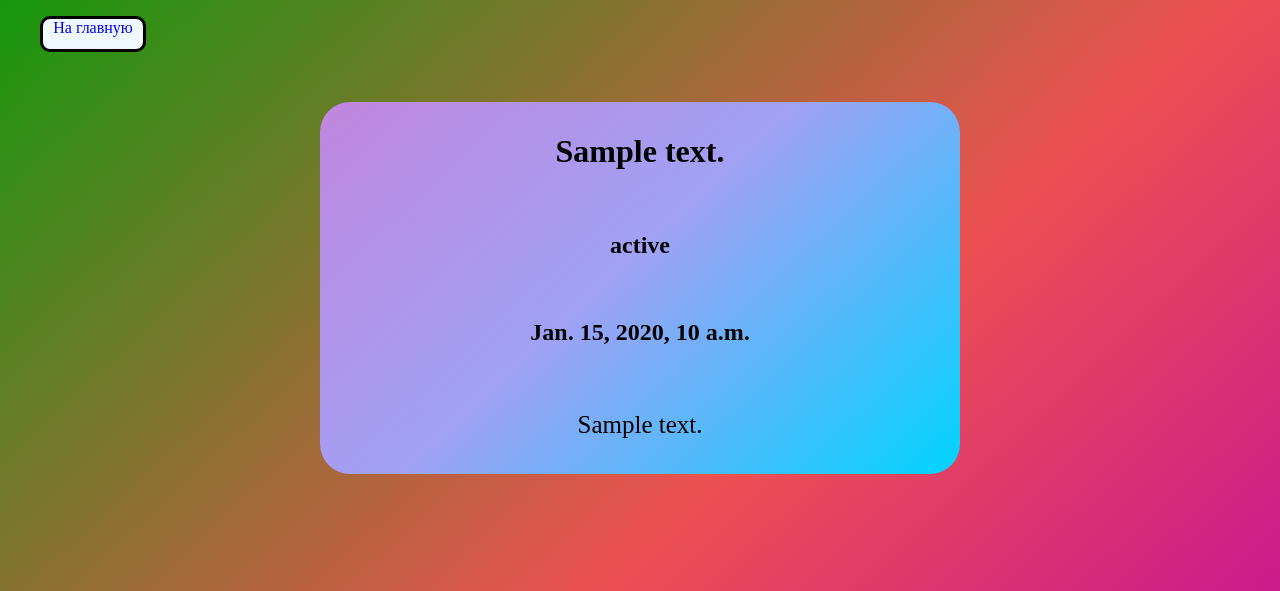
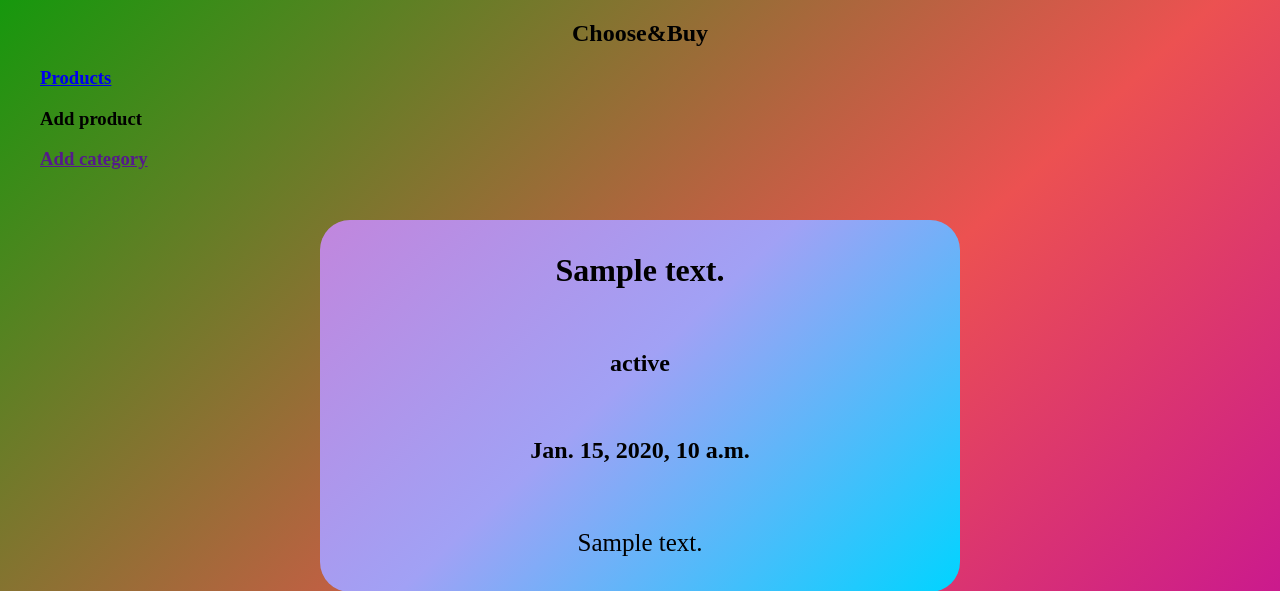
Before and after one commit to TalkingCoffeePot/yurmashev_radmir_homework54, a Django app: template source/main_app/templates/detailed_task.html in a window 1280 px wide. Shown: the top 591 px of the page. Run offline with Django 4.2, Linux system fonts and the light colour scheme; the template is opened without the code that fills it: most values are stand-ins (such as "Sample title", 1, 10 or a date in 2020); parts of the project's set-up code (start-up, migrations or seed data) failed here and were passed over.

Commit message:
On branch master Changes to be committed: 	new file:   main_app/migrations/0001_initial.py     Сделана базовая миграция моделей
    modified:   main_app/templates/base.html
	Добавлено нав. меню в базовый шаблон

```diff
--- a/source/main_app/templates/base.html
+++ b/source/main_app/templates/base.html
@@ -12,9 +12,16 @@
 
 <body>
 <nav class="navbar">
+    <div class="logo">
+        <h1>Choose&Buy</h1>
+    </div>
     <div class="nav_container">
         <ul class="menu">
-            {% block menu %}{% endblock %}
+            <div>
+                <h3><a href="/">Products</a></h3>
+                <h3><a href=""></a>Add product</h3>
+                <h3><a href="">Add category</a></h3>
+            </div>
         </ul>
     </div>
 </nav>
--- a/source/to_do_app/urls.py
+++ b/source/to_do_app/urls.py
@@ -16,10 +16,11 @@ Including another URLconf
 """
 from django.contrib import admin
 from django.urls import path
+from main_app.views import main_list
 
 urlpatterns = [
     path('admin/', admin.site.urls),
-    # path('', main_list, name='tasks'),
+    path('', main_list, name='products'),
     # path('tasks/new/', new_task, name='new_task'),
     # path('tasks/new/add/', add_task, name='added'),
     # path('tasks/<int:pk>/', detailed_view, name='task_details')
```
Also changed, not shown: source/main_app/templates/main_page.html (+1 -7 lines), source/main_app/views.py (+7 -6 lines), source/main_app/migrations/0001_initial.py (added).
